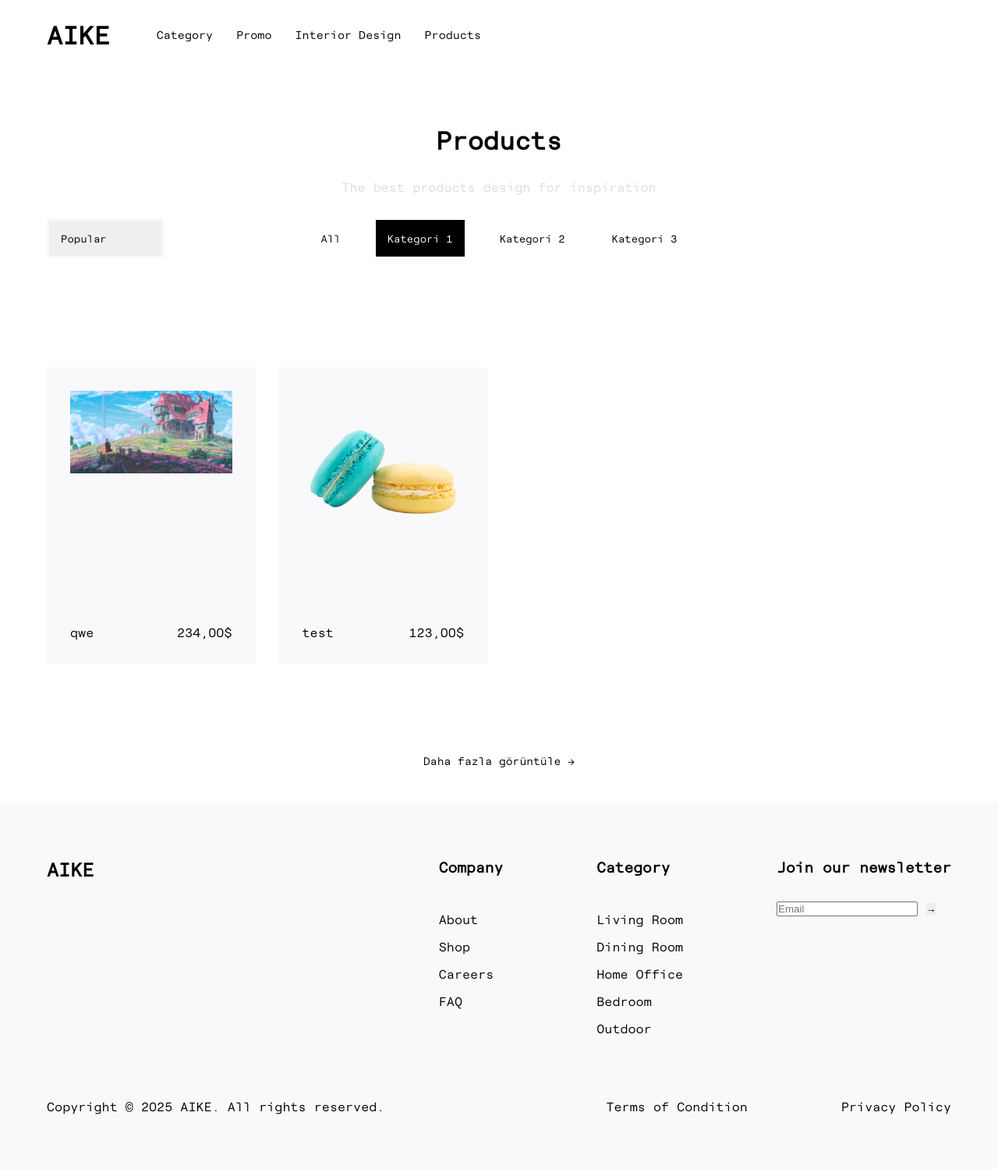
After one commit to muhammetemiraslan/site, a Django app: a page that uses templates/partials/_categories.html in a window 1280 px wide. The commit adds this page. Shown: the whole page at 78% size. Run offline with Django 5.2, Linux system fonts and the light colour scheme; data comes from the database, SQL or seed files in the repository; both versions use the stored data as it was after the commit.

Commit message:
product sitesine gelen veriler dinamik hale getirildi ve productlar farklı sluglar ile product details sayfasına yönlendirilme işlemi yapıldı

```diff
--- a/siteapp/models.py
+++ b/siteapp/models.py
@@ -1,13 +1,19 @@
 from django.db import models
-
+from django.utils.text import slugify
 
 # Create your models here.
+
+#127.0.0.1:8000/category/{category-name}
 class category(models.Model):
     name = models.CharField(max_length=100)
+    slug = models.SlugField(null=False, unique=True, blank=True, db_index=True, editable=False)
 
     def __str__(self):
         return self.name
 
+    def save(self, *args, **kwargs):
+        self.slug = slugify(self.name)
+        super().save(*args, **kwargs)
 
 class product(models.Model):
     title = models.CharField(max_length=250)
@@ -16,6 +22,12 @@
     image = models.ImageField(upload_to="siteapp/", blank=True, null=True)
     description = models.CharField(max_length=255)
     is_home = models.BooleanField(default=False)
+    slug = models.SlugField(null=False, blank=True, unique=True, db_index=True, editable=False)
+    created_at = models.DateTimeField(auto_now_add=True, null=False, blank=False, editable=False)
 
     def __str__(self):
         return self.title
+
+    def save(self, *args, **kwargs):
+        self.slug = slugify(self.title)
+        super().save(*args, **kwargs)
--- a/siteapp/static/scss/style.css
+++ b/siteapp/static/scss/style.css
@@ -445,6 +445,11 @@
   color: white;
 }
 
+.product-category-link.active {
+  background: #000;
+  color: white;
+}
+
 .popular-card {
   cursor: pointer;
   background: #F9F9FB;
--- a/siteapp/templates/siteapp/index.html
+++ b/siteapp/templates/siteapp/index.html
@@ -67,7 +67,7 @@
 		{% for product in products%}
 			{% if product.is_home %}
 				<article>
-					<a href="#" class="popular-card">
+					<a href="{% url 'product-details' product.slug %}" class="popular-card">
 						<img src="{{product.image.url}}" alt="meta info for image" class="popular-card-img" />
 						<div class="product-info">
 							<p class="product-name">{{product.title}}</p>
--- /dev/null
+++ b/siteapp/templates/siteapp/partials/_product-filter.html
@@ -0,0 +1,15 @@
+<form method="get" action="{% url 'products' %}">
+    <select class="products-dropdown" name="filter" onchange="this.form.submit()">
+      <option value="popular" {% if request.GET.filter == 'popular' %}selected{% endif %}>Popular</option>
+      <option value="azalan" {% if request.GET.filter == 'azalan' %}selected{% endif %}>Fiyata göre Azalan</option>
+      <option value="artan" {% if request.GET.filter == 'artan' %}selected{% endif %}>Fiyata göre Artan</option>
+      <option value="yeni" {% if request.GET.filter == 'yeni' %}selected{% endif %}>En yeni</option>
+    </select>
+</form>
+
+<script>
+    document.querySelector('.products-dropdown').addEventListener('change', function () {
+      var filterValue = this.value;
+      window.location.href = "{% url 'products' %}?filter=" + filterValue;
+    });
+</script>
--- /dev/null
+++ b/siteapp/templates/siteapp/partials/_products.html
@@ -0,0 +1,12 @@
+<!-- product card -->
+{% for product in products %}
+<a href="{% url 'product-details' product.slug %}">
+	<article class="product-card">
+		<img src="{{product.image.url}}" alt="" class="product-card-img" />
+		<div class="product-card-info">
+			<p class="product-card-text">{{product.title}}</p>
+			<p class="product-card-price">{{product.price}}$</p>
+		</div>
+	</article>
+</a>
+{% endfor %}
--- a/siteapp/templates/siteapp/products.html
+++ b/siteapp/templates/siteapp/products.html
@@ -7,40 +7,16 @@
 	<h2 class="section-heading-text">Products</h2>
 	<p class="emphasis">The best products design for inspiration</p>
 	<nav class="product-navbar">
-		<select class="products-dropdown" name="filter">
-			<option value="popular" selected>Popular</option>
-			<option value="azalan">Fiyata göre Azalan</option>
-			<option value="artan">Fiyata göre Artan</option>
-			<option value="yeni">En yeni</option>
-		</select>
-
+		{% include "siteapp/partials/_product-filter.html" %}
 		<div class="product-category-links">
-			{% comment %} <button class="product-category-link">category</button>
-			<button class="product-category-link">category</button>
-			<button class="product-category-link">category</button>
-			<button class="product-category-link">category</button> {% endcomment %}
-			{% for category in categories %}
-				<button class="product-category-link">{{ category.name }}</button>
-			{% endfor %}
+			{% include "partials/_categories.html" %}
 		</div>
 	</nav>
 </section>
 
 <section class="section products-section four-column-grid">
 
-	<!-- product card -->
-	{% for product in products %}
-		<a href="#">
-			<article class="product-card">
-				{% comment %} <img src="{% static 'images/—Pngtree—macaron diet product photography picture_6673966.png' %}" alt="" class="product-card-img" /> {% endcomment %}
-				<img src="{{product.image.url}}" alt="" class="product-card-img" />
-				<div class="product-card-info">
-					<p class="product-card-text">{{product.title}}$</p>
-					<p class="product-card-price">{{product.price}}$</p>
-				</div>
-			</article>
-		</a>
-	{% endfor %}
+	{% include "siteapp/partials/_products.html" %}
 
 </section>
 
--- a/siteapp/urls.py
+++ b/siteapp/urls.py
@@ -10,4 +10,6 @@
     path('promo/', views.promo, name="promo"),
     path('interior-design/', views.interiorDesign, name="interior-design"),
     path('products/', views.products, name="products"),
+    path('products/<slug:slug>', views.product_details, name="product-details"),
+    path('products/category/<slug:slug>/', views.products_by_category, name="products-by-category"),
 ]
--- a/siteapp/views.py
+++ b/siteapp/views.py
@@ -30,8 +30,47 @@
 
     categories = category.objects.all()
 
+    valid_filters = ['popular', 'azalan', 'artan', 'yeni']
+    filter_option = request.GET.get('filter', 'popular')
+
+    if filter_option not in valid_filters:
+        filter_option = 'popular'
+
+    if filter_option == 'popular':
+        products = product.objects.all()
+    elif filter_option == 'azalan':
+        products = product.objects.all().order_by('-price')
+    elif filter_option == 'artan':
+        products = product.objects.all().order_by('price')
+    elif filter_option == 'yeni':
+        products = product.objects.all().order_by('-created_at')
+    else:
+        products = product.objects.all()
+
     return render(request, "siteapp/products.html",
     {
         "products":products,
         "categories":categories,
     })
+
+def product_details(request, slug):
+    products = product.objects.get(slug=slug)
+
+    return render(request,"siteapp/product-details.html",
+    {
+        "products":products
+    })
+
+def products_by_category(request, slug):
+
+    category_slug = slug
+    category_obj = category.objects.get(slug=slug)
+    products = product.objects.filter(categories=category_obj)
+    categories = category.objects.all()
+
+    return render(request, "siteapp/products.html", {
+        "products": products,
+        "categories": categories,
+        "selected_category": category_obj,
+        "category_slug": category_slug
+    })
--- /dev/null
+++ b/templates/partials/_categories.html
@@ -0,0 +1,4 @@
+<a href="{% url "products" %}"><button class="product-category-link {% if selected_category is none %}active{% endif %}">All</button></a>
+{% for category in categories %}
+<a href="{% url 'products-by-category' category.slug %}"><button class="product-category-link {% if selected_category == category %}active{% endif %}">{{ category.name|title }}</button></a>
+{% endfor %}
```
Also changed, not shown: siteapp/admin.py (+11 -5 lines), siteapp/templates/siteapp/product-details.html (added, +17 -0 lines), db.sqlite3, siteapp/migrations/0004_product_slug.py (added), siteapp/migrations/0005_alter_product_slug.py (added), siteapp/migrations/0006_category_slug_alter_product_slug.py (added), siteapp/migrations/0007_alter_category_slug.py (added), siteapp/migrations/0008_product_created_at.py (added), uploads/siteapp/Pngtreemacaron_diet_product_photography_picture_6673966_nujWSKC.png (added), uploads/siteapp/Pngtreemacaron_diet_product_photography_picture_6673966_rX2kao4.png (added).
